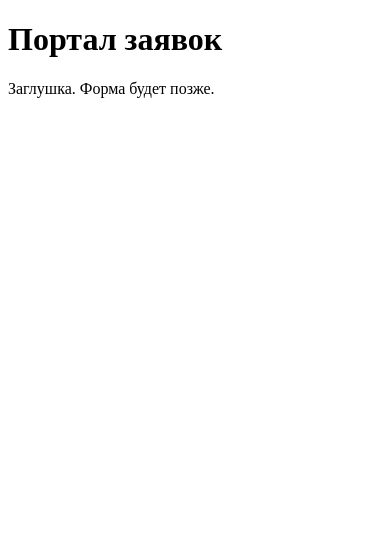
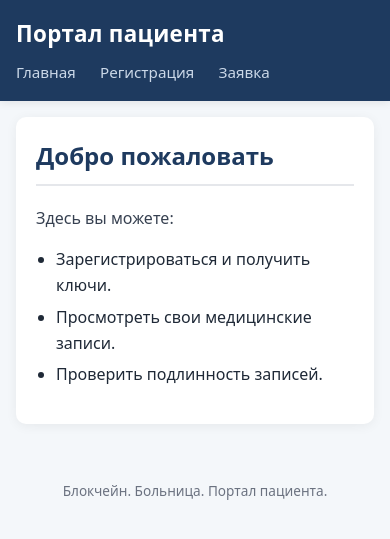
Before and after one commit to LastChanse/blockchain, a Django app: page /portal/ in a window 390 px wide. Shown: the top 539 px of the page. Run offline with Django 5.2, Linux system fonts and the light colour scheme.

Commit message:
Add static and templates skeleton

```diff
--- a/config/settings.py
+++ b/config/settings.py
@@ -147,3 +147,5 @@ USE_TZ = True
 # https://docs.djangoproject.com/en/6.0/howto/static-files/
 
 STATIC_URL = 'static/'
+
+STATICFILES_DIRS = [BASE_DIR / "static"]
--- /dev/null
+++ b/portal/templates/portal/base.html
@@ -0,0 +1,28 @@
+{% load static %}
+<!DOCTYPE html>
+<html lang="ru">
+<head>
+    <meta charset="UTF-8">
+    <title>{% block title %}Портал пациента{% endblock %}</title>
+    <link rel="stylesheet" href="{% static 'css/style.css' %}">
+</head>
+<body>
+    <header>
+        <h1>Портал пациента</h1>
+        <nav>
+            <a href="{% url 'portal-index' %}">Главная</a>
+            <a href="{% url 'portal-register' %}">Регистрация</a>
+            <a href="{% url 'portal-apply' %}">Заявка</a>
+        </nav>
+    </header>
+
+    <main>
+        {% block content %}{% endblock %}
+    </main>
+
+    <footer>Блокчейн. Больница. Портал пациента.</footer>
+
+    <script src="{% static 'js/api.js' %}"></script>
+    {% block scripts %}{% endblock %}
+</body>
+</html>
--- a/portal/templates/portal/index.html
+++ b/portal/templates/portal/index.html
@@ -1,11 +1,13 @@
-<!DOCTYPE html>
-<html>
-<head>
-    <meta charset="utf-8">
-    <title>Портал клиник</title>
-</head>
-<body>
-    <h1>Портал заявок</h1>
-    <p>Заглушка. Форма будет позже.</p>
-</body>
-</html>
+{% extends "portal/base.html" %}
+
+{% block title %}Главная — Портал{% endblock %}
+
+{% block content %}
+<h2>Добро пожаловать</h2>
+<p>Здесь вы можете:</p>
+<ul>
+    <li>Зарегистрироваться и получить ключи.</li>
+    <li>Просмотреть свои медицинские записи.</li>
+    <li>Проверить подлинность записей.</li>
+</ul>
+{% endblock %}
--- /dev/null
+++ b/static/css/style.css
@@ -0,0 +1,180 @@
+/* === Базовое === */
+* {
+    box-sizing: border-box;
+}
+
+body {
+    font-family: system-ui, -apple-system, "Segoe UI", sans-serif;
+    margin: 0;
+    padding: 0;
+    background: #f4f7fa;
+    color: #1f2937;
+    line-height: 1.6;
+}
+
+/* === Шапка === */
+header {
+    background: #1e3a5f;
+    color: #ffffff;
+    padding: 1rem 2rem;
+    box-shadow: 0 2px 8px rgba(0, 0, 0, 0.08);
+}
+
+header h1 {
+    margin: 0 0 0.5rem 0;
+    font-size: 1.4rem;
+    font-weight: 600;
+    letter-spacing: 0.3px;
+}
+
+nav a {
+    color: #cbd8e8;
+    margin-right: 1.25rem;
+    text-decoration: none;
+    font-size: 0.95rem;
+    transition: color 0.2s;
+}
+
+nav a:hover {
+    color: #ffffff;
+}
+
+/* === Основной контент === */
+main {
+    max-width: 760px;
+    margin: 2rem auto;
+    padding: 2rem;
+    background: #ffffff;
+    border-radius: 10px;
+    box-shadow: 0 2px 12px rgba(0, 0, 0, 0.06);
+}
+
+h2 {
+    color: #1e3a5f;
+    margin-top: 0;
+    font-size: 1.5rem;
+    border-bottom: 2px solid #e5e7eb;
+    padding-bottom: 0.5rem;
+}
+
+h3 {
+    color: #1e3a5f;
+    font-size: 1.15rem;
+}
+
+p {
+    color: #374151;
+}
+
+ul {
+    padding-left: 1.25rem;
+}
+
+li {
+    margin-bottom: 0.4rem;
+}
+
+/* === Формы === */
+form label {
+    display: block;
+    margin-bottom: 1rem;
+    font-weight: 500;
+    color: #374151;
+}
+
+form input,
+form textarea {
+    display: block;
+    width: 100%;
+    padding: 0.55rem 0.75rem;
+    margin-top: 0.3rem;
+    font-size: 1rem;
+    font-family: inherit;
+    border: 1px solid #d1d5db;
+    border-radius: 6px;
+    transition: border 0.2s, box-shadow 0.2s;
+    background: #ffffff;
+    color: #1f2937;
+}
+
+form input:focus,
+form textarea:focus {
+    outline: none;
+    border-color: #2e86de;
+    box-shadow: 0 0 0 3px rgba(46, 134, 222, 0.15);
+}
+
+form button {
+    background: #2e86de;
+    color: #ffffff;
+    border: none;
+    padding: 0.65rem 1.4rem;
+    font-size: 1rem;
+    font-weight: 500;
+    border-radius: 6px;
+    cursor: pointer;
+    transition: background 0.2s;
+}
+
+form button:hover {
+    background: #1e6fc4;
+}
+
+form button:active {
+    background: #1a5da8;
+}
+
+/* === Результаты / статусы === */
+#result,
+#status {
+    margin-top: 1rem;
+    padding: 0.75rem 1rem;
+    border-radius: 6px;
+    background: #eef4fb;
+    color: #1e3a5f;
+    white-space: pre-wrap;
+    font-size: 0.95rem;
+    border-left: 4px solid #2e86de;
+}
+
+/* === DL (список определения) === */
+dl {
+    margin: 1rem 0;
+}
+
+dt {
+    font-weight: 600;
+    color: #6b7280;
+    font-size: 0.9rem;
+    text-transform: uppercase;
+    letter-spacing: 0.5px;
+    margin-top: 0.75rem;
+}
+
+dd {
+    margin: 0.15rem 0 0 0;
+    font-size: 1.1rem;
+    color: #1e3a5f;
+    font-weight: 500;
+}
+
+/* === Футер === */
+footer {
+    text-align: center;
+    padding: 1.5rem 1rem;
+    color: #6b7280;
+    font-size: 0.85rem;
+    margin-top: 2rem;
+}
+
+/* === Адаптив === */
+@media (max-width: 600px) {
+    header {
+        padding: 1rem;
+    }
+
+    main {
+        margin: 1rem;
+        padding: 1.25rem;
+    }
+}
--- /dev/null
+++ b/static/js/api.js
@@ -0,0 +1,20 @@
+const CryptoModule = {
+    async generateKeyPair() {
+        return window.crypto.subtle.generateKey(
+            { name: 'RSA-OAEP', modulusLength: 2048,
+              publicExponent: new Uint8Array([1, 0, 1]), hash: 'SHA-256' },
+            true, ['encrypt', 'decrypt']
+        );
+    },
+
+    async exportPublicKey(publicKey) {
+        const exported = await window.crypto.subtle.exportKey('spki', publicKey);
+        return btoa(String.fromCharCode(...new Uint8Array(exported)));
+    },
+
+    async storePrivateKey(username, privateKey) {
+        const exported = await window.crypto.subtle.exportKey('pkcs8', privateKey);
+        const b64 = btoa(String.fromCharCode(...new Uint8Array(exported)));
+        localStorage.setItem(`privkey:${username}`, b64);
+    },
+};
```
Also changed, not shown: clinic/templates/clinic/base.html (added, +26 -0 lines), clinic/templates/clinic/index.html (+11 -12 lines), portal/templates/portal/apply.html (added, +16 -0 lines), portal/templates/portal/register.html (added, +40 -0 lines), static/js/crypto.js (added, +12 -0 lines).
